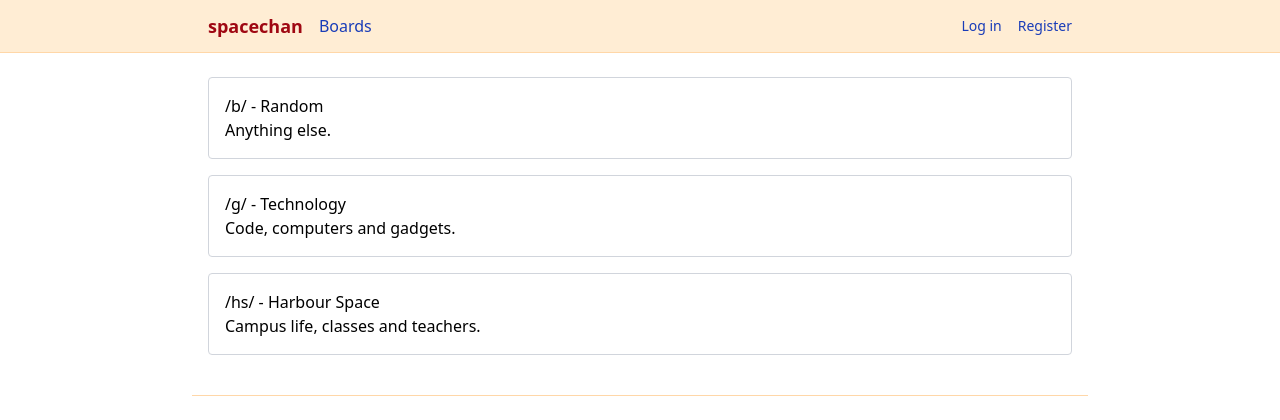
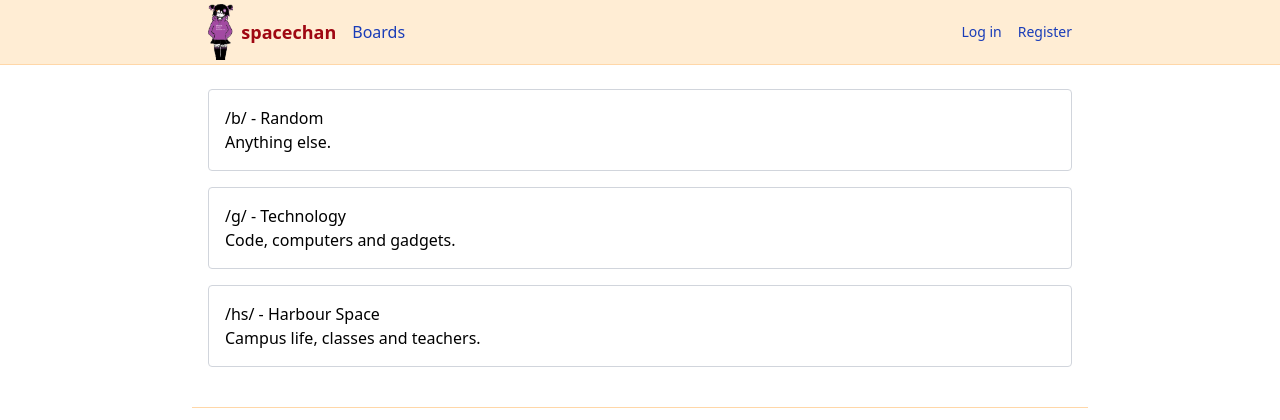
Before and after one commit to TheScreechingBagel/spacechan, a Laravel app: page / in a window 1280 px wide. Shown: the top 420 px of the page. Run offline with Laravel 12, Linux system fonts and the light colour scheme; data comes from the database, SQL or seed files in the repository; parts of the project's set-up code (start-up, migrations or seed data) failed here and were passed over; some libraries are stand-ins or nearby versions.

Commit message:
add the spacechan mascot as logo and favicon

```diff
--- /dev/null
+++ b/resources/views/components/mascot.blade.php
@@ -0,0 +1 @@
+<img src="{{ asset('images/spacechan.webp') }}" alt="spacechan mascot" draggable="false" {{ $attributes->merge(['class' => 'mascot']) }}>
--- a/resources/views/components/site-header.blade.php
+++ b/resources/views/components/site-header.blade.php
@@ -3,7 +3,8 @@
 <header class="border-b border-orange-200 bg-orange-100">
     <div class="mx-auto flex max-w-4xl items-center justify-between px-4 py-3">
         <nav class="flex items-center gap-4">
-            <a href="{{ route('boards.index') }}" class="hover:underline">
+            <a href="{{ route('boards.index') }}" class="flex items-center gap-2 hover:underline">
+                <x-mascot class="-my-2 h-14 w-auto"/>
                 <span class="text-lg font-bold text-red-800">spacechan</span>
             </a>
             @foreach ($menu as $label => $url)
--- a/resources/views/components/site-layout.blade.php
+++ b/resources/views/components/site-layout.blade.php
@@ -5,6 +5,8 @@
     <meta name="viewport" content="width=device-width, initial-scale=1">
 
     <title>{{ $title }}</title>
+    <link rel="icon" type="image/png" href="{{ asset('favicon.png') }}">
+    <link rel="apple-touch-icon" href="{{ asset('apple-touch-icon.png') }}">
 
     @if (file_exists(public_path('build/manifest.json')) || file_exists(public_path('hot')))
         @vite(['resources/css/app.css', 'resources/js/app.js'])
--- a/resources/views/layouts/app.blade.php
+++ b/resources/views/layouts/app.blade.php
@@ -6,6 +6,8 @@
     <meta name="csrf-token" content="{{ csrf_token() }}">
 
     <title>{{ config('app.name', 'Laravel') }}</title>
+    <link rel="icon" type="image/png" href="{{ asset('favicon.png') }}">
+    <link rel="apple-touch-icon" href="{{ asset('apple-touch-icon.png') }}">
 
     <!-- Fonts -->
     <link rel="preconnect" href="https://fonts.bunny.net">
--- a/resources/views/layouts/app_navigation.blade.php
+++ b/resources/views/layouts/app_navigation.blade.php
@@ -6,7 +6,7 @@
                 <!-- Logo -->
                 <div class="shrink-0 flex items-center">
                     <a href="{{ route('dashboard') }}">
-                        <x-breeze.application-logo class="block h-9 w-auto fill-current text-gray-800" />
+                        <x-mascot class="block h-14 w-auto" />
                     </a>
                 </div>
 
--- a/resources/views/layouts/guest.blade.php
+++ b/resources/views/layouts/guest.blade.php
@@ -6,6 +6,8 @@
         <meta name="csrf-token" content="{{ csrf_token() }}">
 
         <title>{{ config('app.name', 'Laravel') }}</title>
+        <link rel="icon" type="image/png" href="{{ asset('favicon.png') }}">
+        <link rel="apple-touch-icon" href="{{ asset('apple-touch-icon.png') }}">
 
         <!-- Fonts -->
         <link rel="preconnect" href="https://fonts.bunny.net">
@@ -23,7 +25,7 @@
         <div class="min-h-screen flex flex-col sm:justify-center items-center pt-6 sm:pt-0 bg-gray-100">
             <div>
                 <a href="/">
-                    <x-breeze.application-logo class="w-20 h-20 fill-current text-gray-500" />
+                    <x-mascot class="h-32 w-auto" />
                 </a>
             </div>
 
```
Also changed, not shown: resources/css/app.css (+36 -0 lines), public/apple-touch-icon.png (added), public/favicon.ico, public/favicon.png (added), public/images/spacechan-original.webp (added), public/images/spacechan.webp (added).
